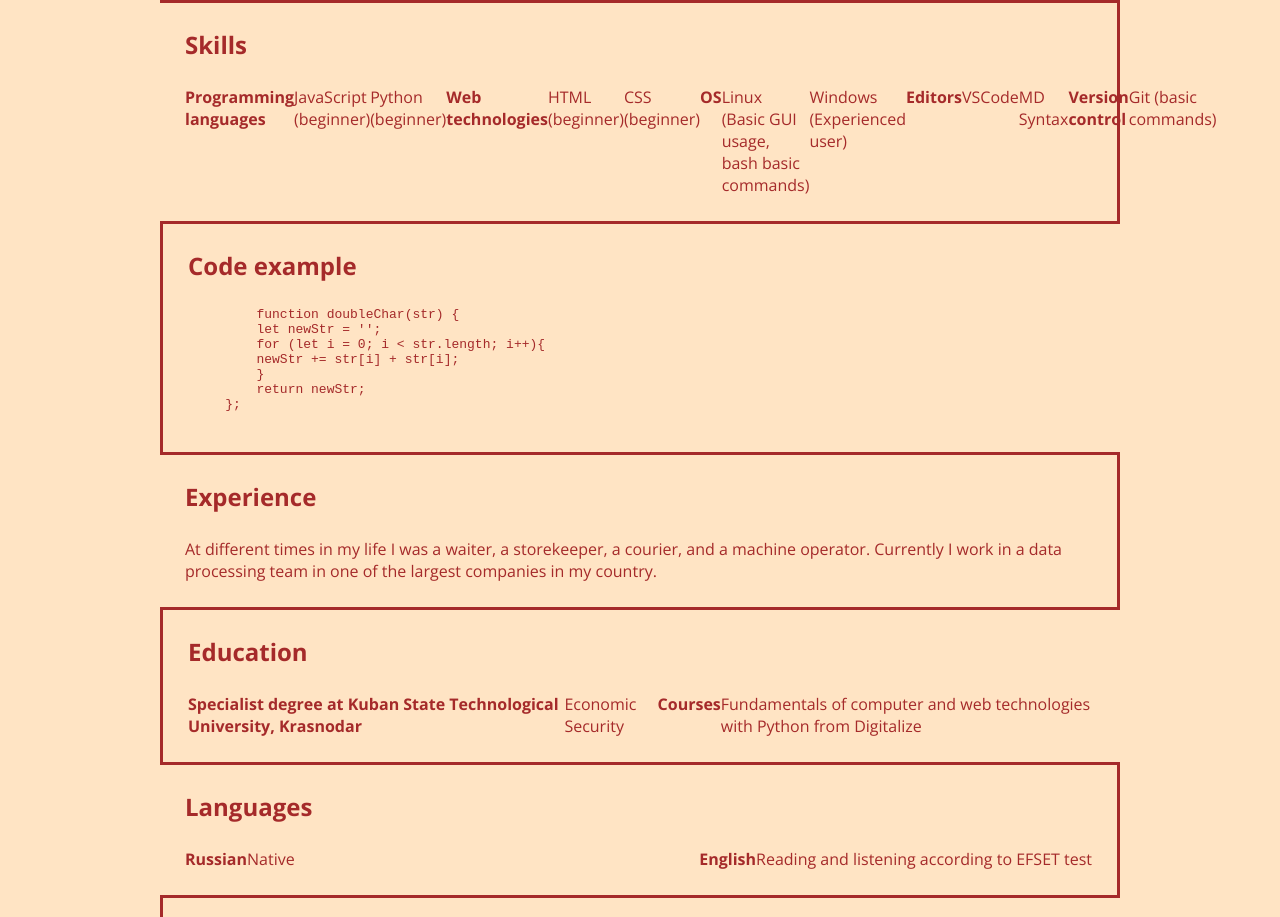
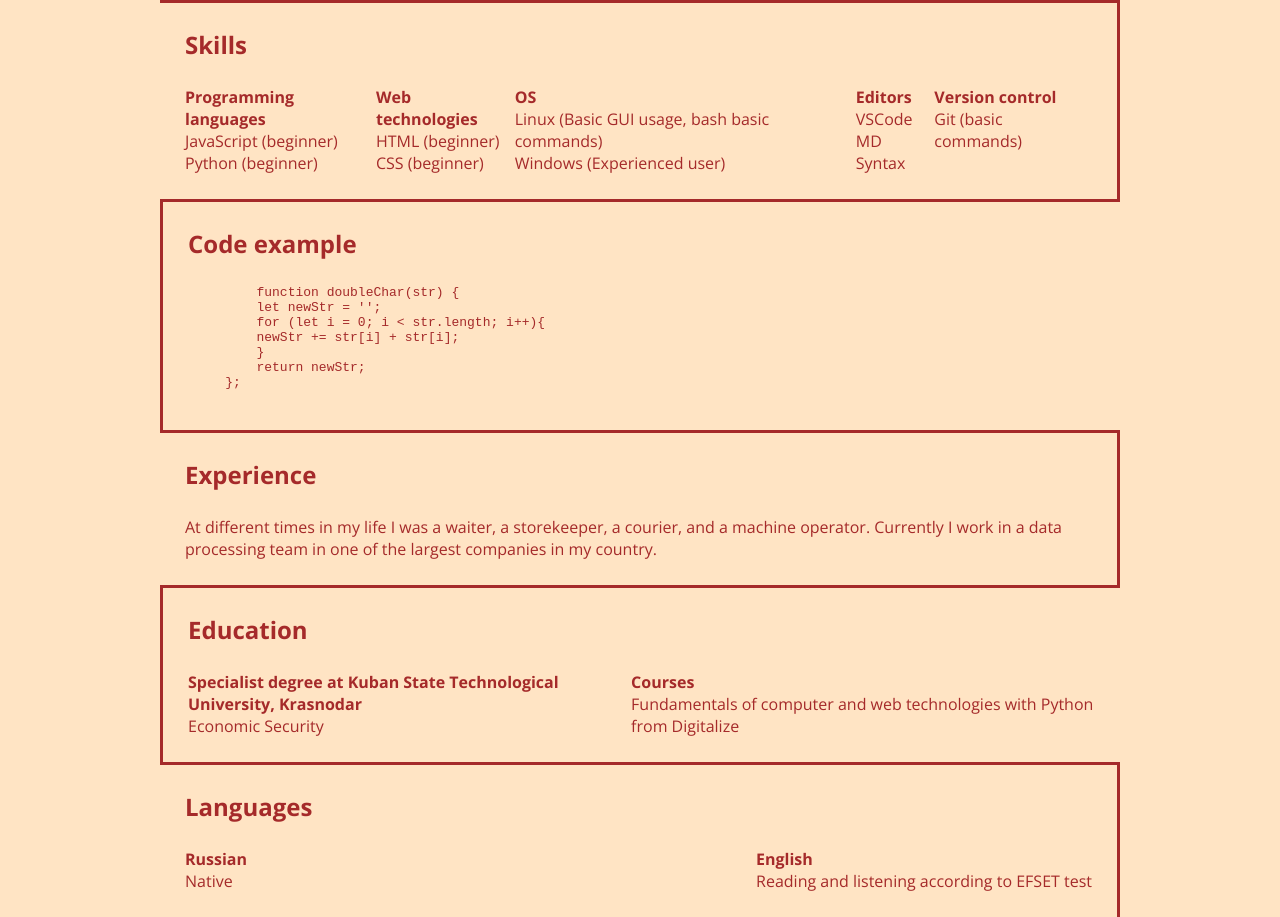
Before and after one commit to solitudenis/rsschool-cv, a plain HTML site: page index.html in a window 1280 px wide. Shown: the part 663-1580 px from the top of the page. Drawn offline with Linux system fonts and the light colour scheme.

Commit message:
fix: change invalid layout

```diff
--- a/index.html
+++ b/index.html
@@ -39,36 +39,36 @@
             <div class="skills" id="skills">
                 <h2>Skills</h2>
                 <ul>
-                    <li class="column-lists">
-                        <ul>
+                    <li>
+                        <ul class="column-lists">
                             <li><b>Programming languages</b></li>
                             <li><p>JavaScript (beginner)</p></li>
                             <li><p>Python (beginner)</p></li>
                         </ul>
                     </li>
-                    <li class="column-lists">
-                        <ul>
+                    <li>
+                        <ul class="column-lists">
                             <li><b>Web technologies</b></li>
                             <li><p>HTML (beginner)</p></li>
                             <li><p>CSS (beginner)</p></li>
                         </ul>
                     </li>
-                    <li class="column-lists">
-                        <ul>
+                    <li>
+                        <ul class="column-lists">
                             <li><b>OS</b></li>
                             <li><p>Linux (Basic GUI usage, bash basic commands)</p></li>
                             <li><p>Windows (Experienced user)</p></li>
                         </ul>
                     </li>
-                    <li class="column-lists">
-                        <ul>
+                    <li>
+                        <ul class="column-lists">
                             <li><b>Editors</b></li>
                             <li><p>VSCode</p></li>
                             <li><p>MD Syntax</p></li>
                         </ul>
                     </li>
-                    <li class="column-lists">
-                        <ul>
+                    <li>
+                        <ul class="column-lists">
                             <li><b>Version control</b></li>
                             <li><p>Git (basic commands)</p></li>
                         </ul>
@@ -96,14 +96,14 @@
             <div class="education" id="education">
                 <h2>Education</h2>
                 <ul>
-                    <li class="column-lists">
-                        <ul>
+                    <li>
+                        <ul class="column-lists">
                             <li><b>Specialist degree at Kuban State Technological University, Krasnodar</b></li>
                             <li>Economic Security</li>
                         </ul>
                     </li>
-                    <li class="column-lists">
-                        <ul>
+                    <li>
+                        <ul class="column-lists">
                             <li><b>Courses</b></li>
                             <li>Fundamentals of computer and web technologies with Python from Digitalize</li>
                         </ul>
@@ -113,14 +113,14 @@
             <div class="languages" id="languages">
                 <h2>Languages</h2>
                     <ul>
-                        <li class="column-lists">
-                            <ul>
+                        <li>
+                            <ul class="column-lists">
                                 <li><b>Russian</b></li>
                                 <li>Native</li>
                             </ul>
                         </li>
-                        <li class="column-lists">
-                            <ul>
+                        <li>
+                            <ul class="column-lists">
                                 <li><b>English</b></li>
                                 <li>Reading and listening according to <a href="https://cert.efset.org/7ksnRv">EFSET</a> test</li>
                             </ul>
```
